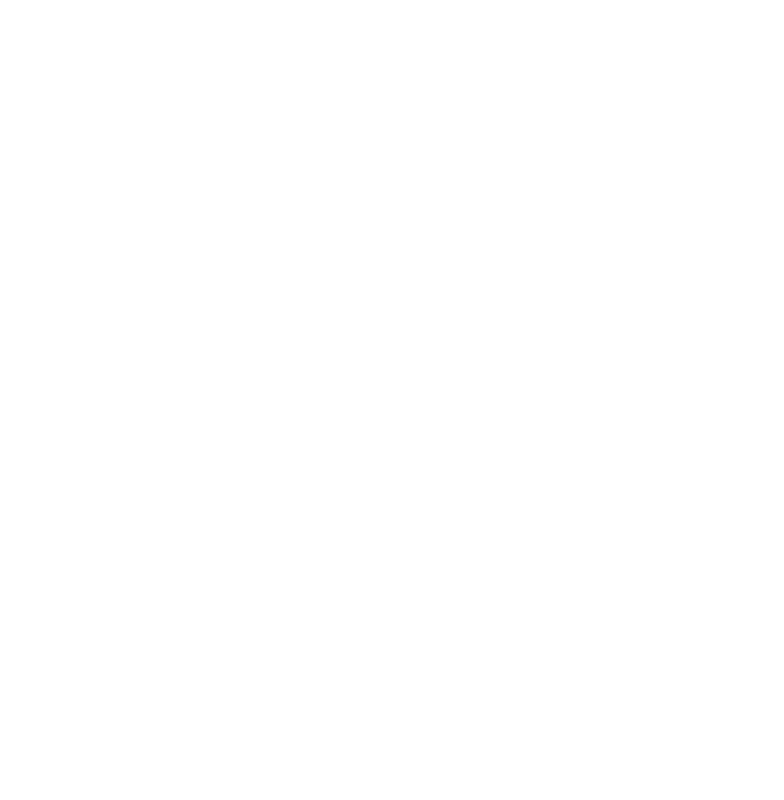
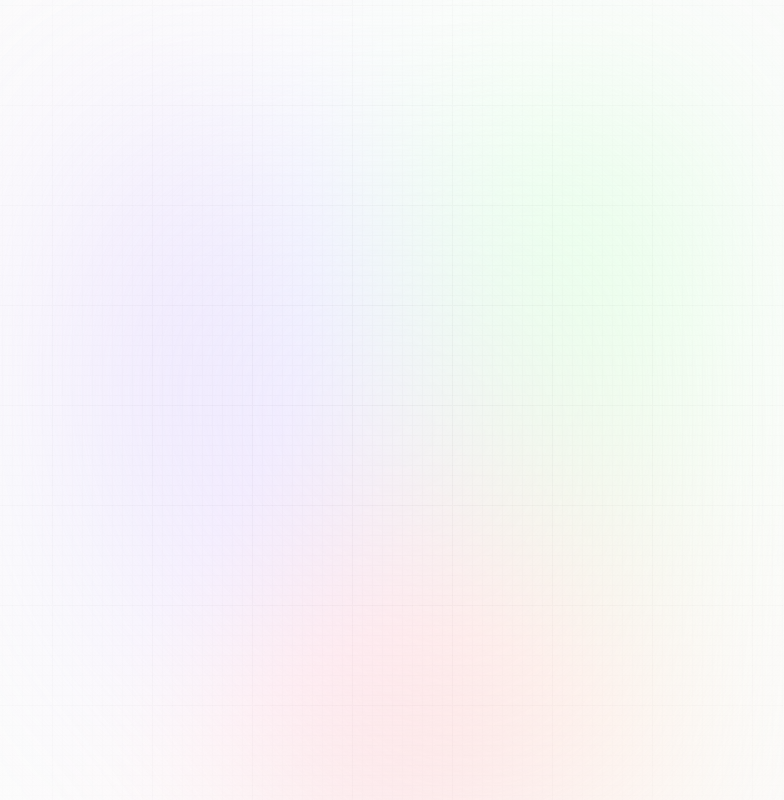
Before and after one commit to ajaynair710/Text-Summarizer, a React (Vite) app: page / in a window 1280 px wide. Shown: the whole page, without its empty margins (253-1037 px from the left). Built offline with nearby package versions, Linux system fonts and the light colour scheme; a web font is replaced by a local one.

Commit message:
Updated App.jsx

```diff
--- a/src/App.jsx
+++ b/src/App.jsx
@@ -1,12 +1,21 @@
 import React from 'react'
 import Hero from './components/Hero'
 import Demo from './components/Demo'
+import './App.css'
 
 const App = () => {
   return (
-    <div>
+    <main>
+      <div className='main'>
+        <div className='gradient'>
+        </div>
+      </div>
 
-    </div>
+      <div className='app'>
+        <Hero />
+        <Demo />
+      </div>
+    </main>
   )
 }
 
```
